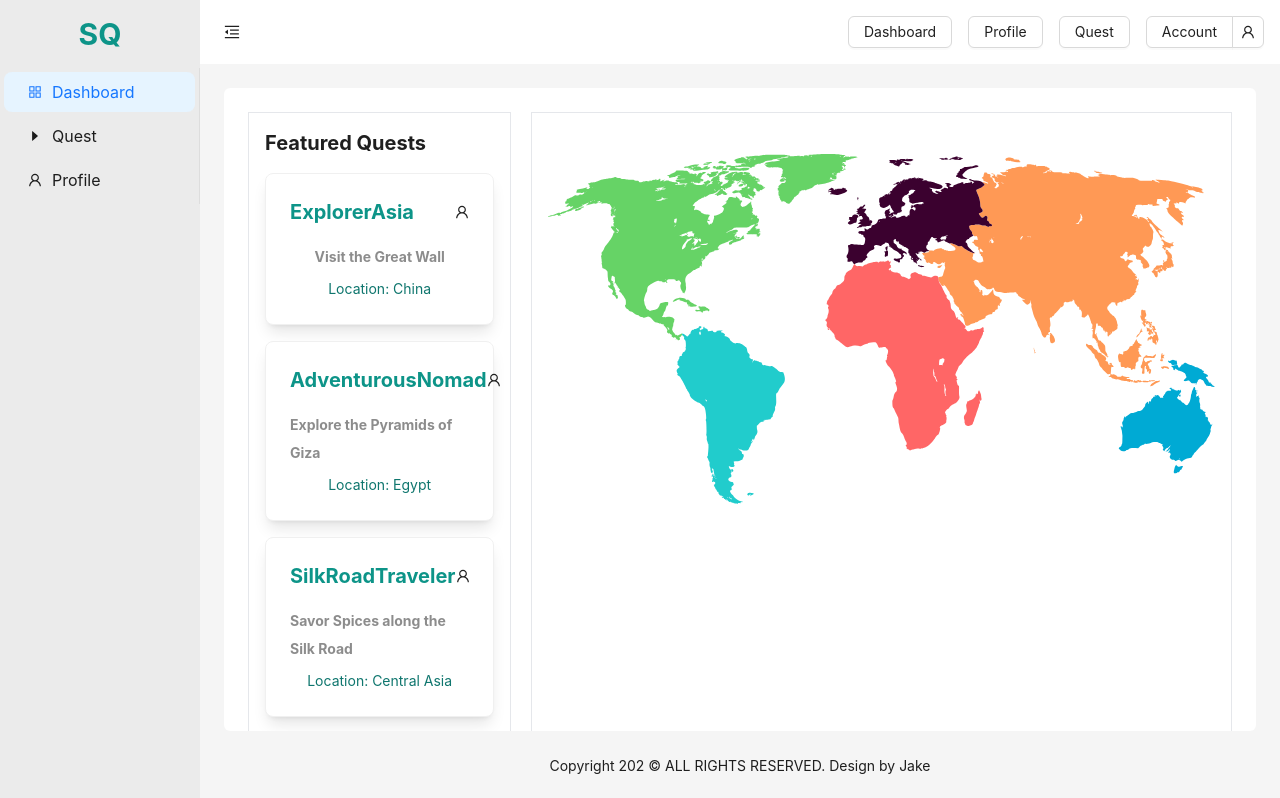
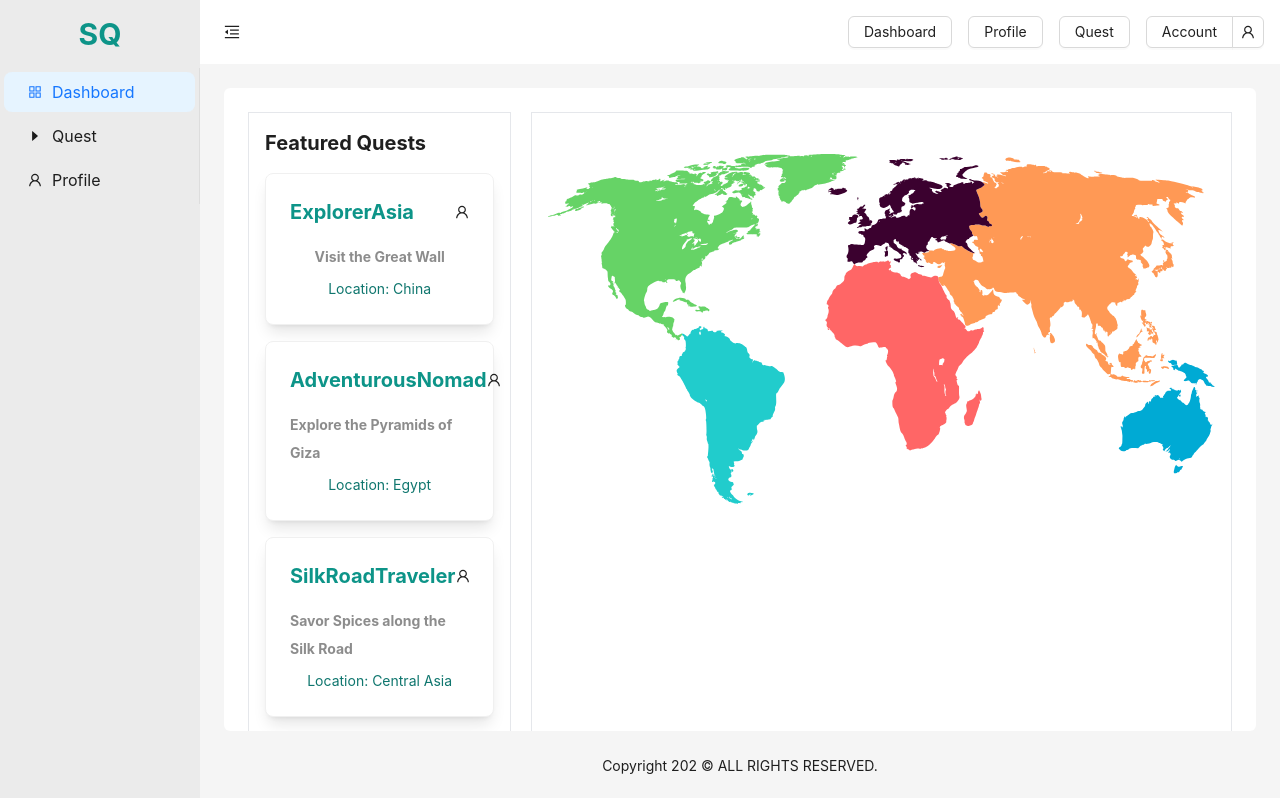
Before and after one commit to Jakefred6/side-quest, a React (Vite) app in the folder client/: page / in a window 1280 px wide. Shown: the top 798 px of the page. Built offline with nearby package versions, Linux system fonts and the light colour scheme.

Commit message:
took away designed by

```diff
--- a/client/src/layouts/Nav.jsx
+++ b/client/src/layouts/Nav.jsx
@@ -135,9 +135,8 @@ const Main = () => {
           </Routes>
         </Content>
         <Footer className="text-center pt-0">
-          Copyright 202 © ALL RIGHTS RESERVED. Design by{" "}
+          Copyright 202 © ALL RIGHTS RESERVED.
           <a href="https://aventureit.com" target="_blank" rel="noreferrer">
-            Jake
           </a>
         </Footer>
       </Layout>
```
